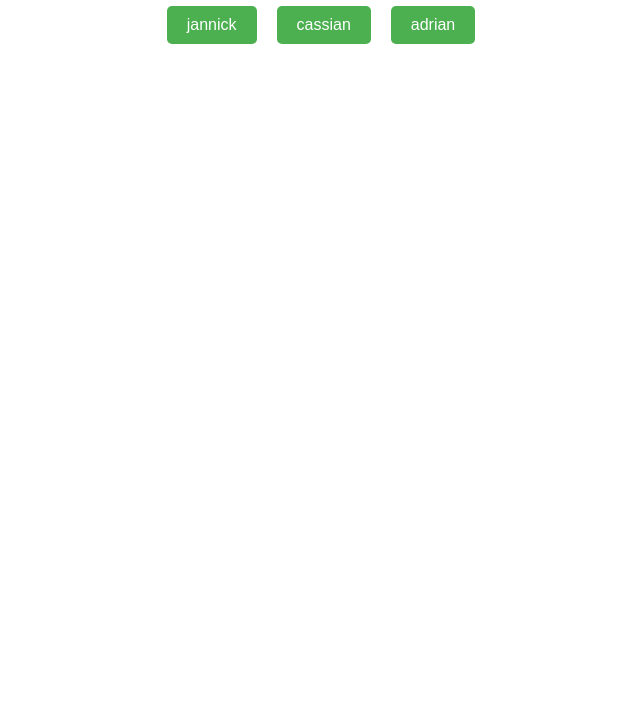
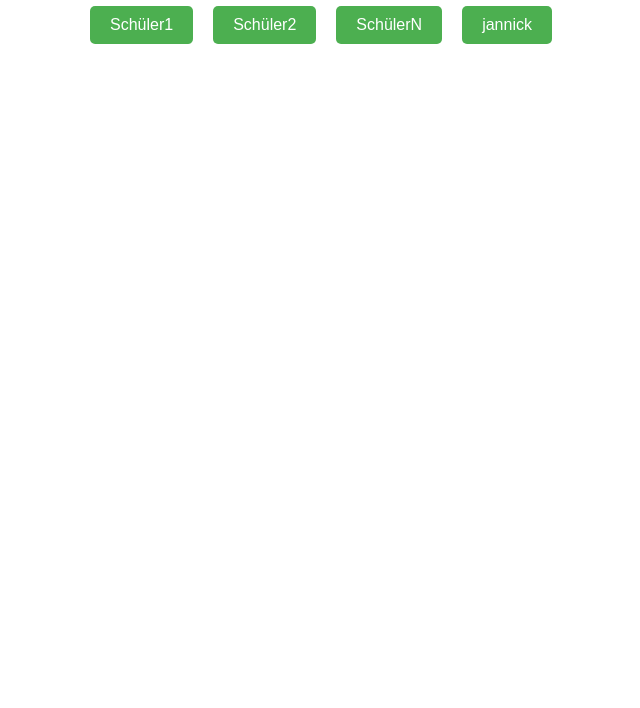
Before and after one commit to KssSteiner/Schuelersite, a plain HTML site: page index.html in a window 1280 px wide. Shown: the part 92-800 px from the top of the page, without its empty margins (319-959 px from the left). Drawn offline with Linux system fonts and the light colour scheme.

Commit message:
aenderung2

```diff
--- a/index.html
+++ b/index.html
@@ -9,9 +9,10 @@
   <body>
     <h1>Willkommen zur Schülerseite</h1>
     <div class="menu">
-      <a href="schueler1.html">jannick</a>
-      <a href="schueler2.html">cassian</a>
-      <a href="schuelern.html">adrian</a>
+      <a href="schueler1.html">Schüler1</a>
+      <a href="schueler2.html">Schüler2</a>
+      <a href="schuelern.html">SchülerN</a>
+      <a href="schuelern.html">jannick</a>
     </div>
   </body>
 </html>
```
